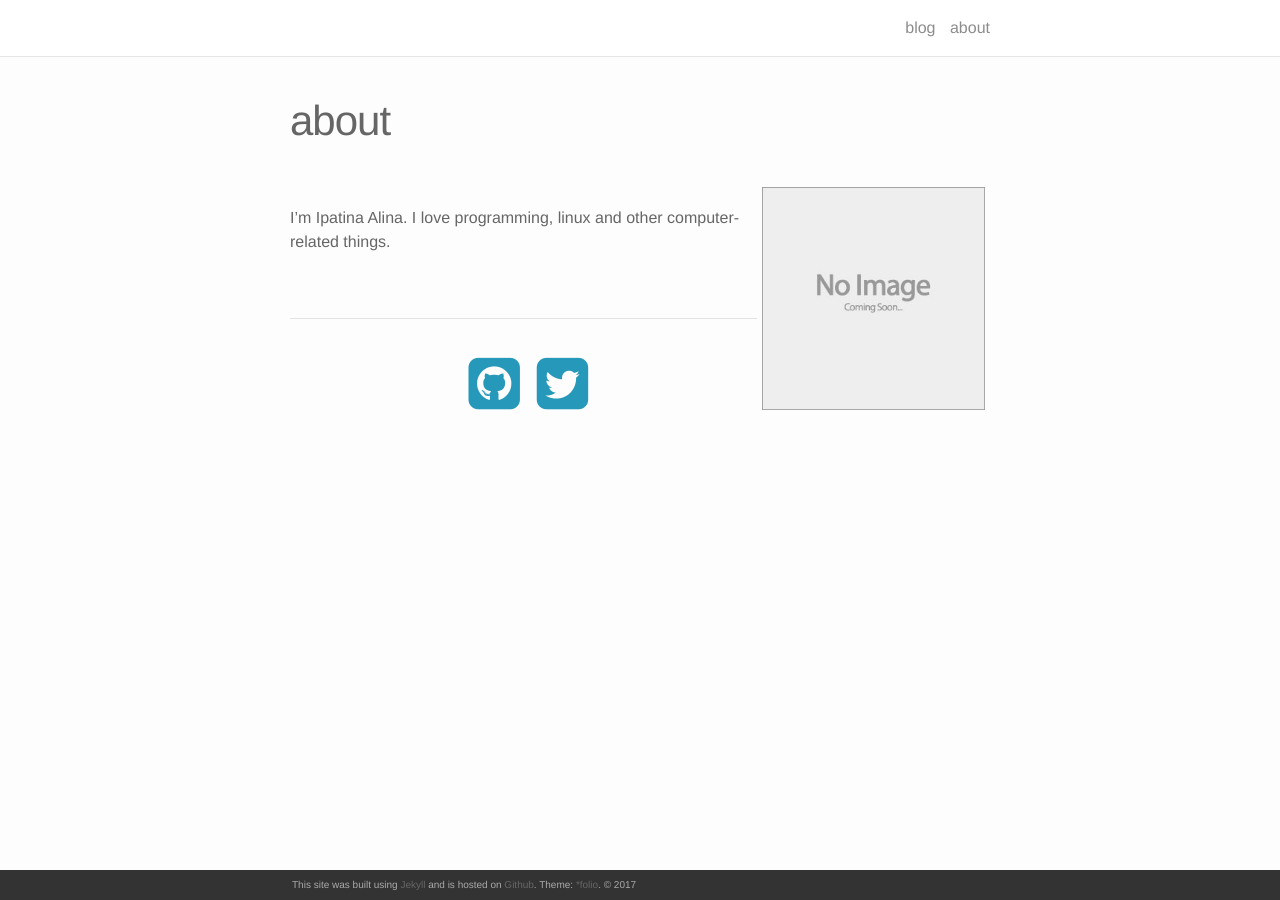
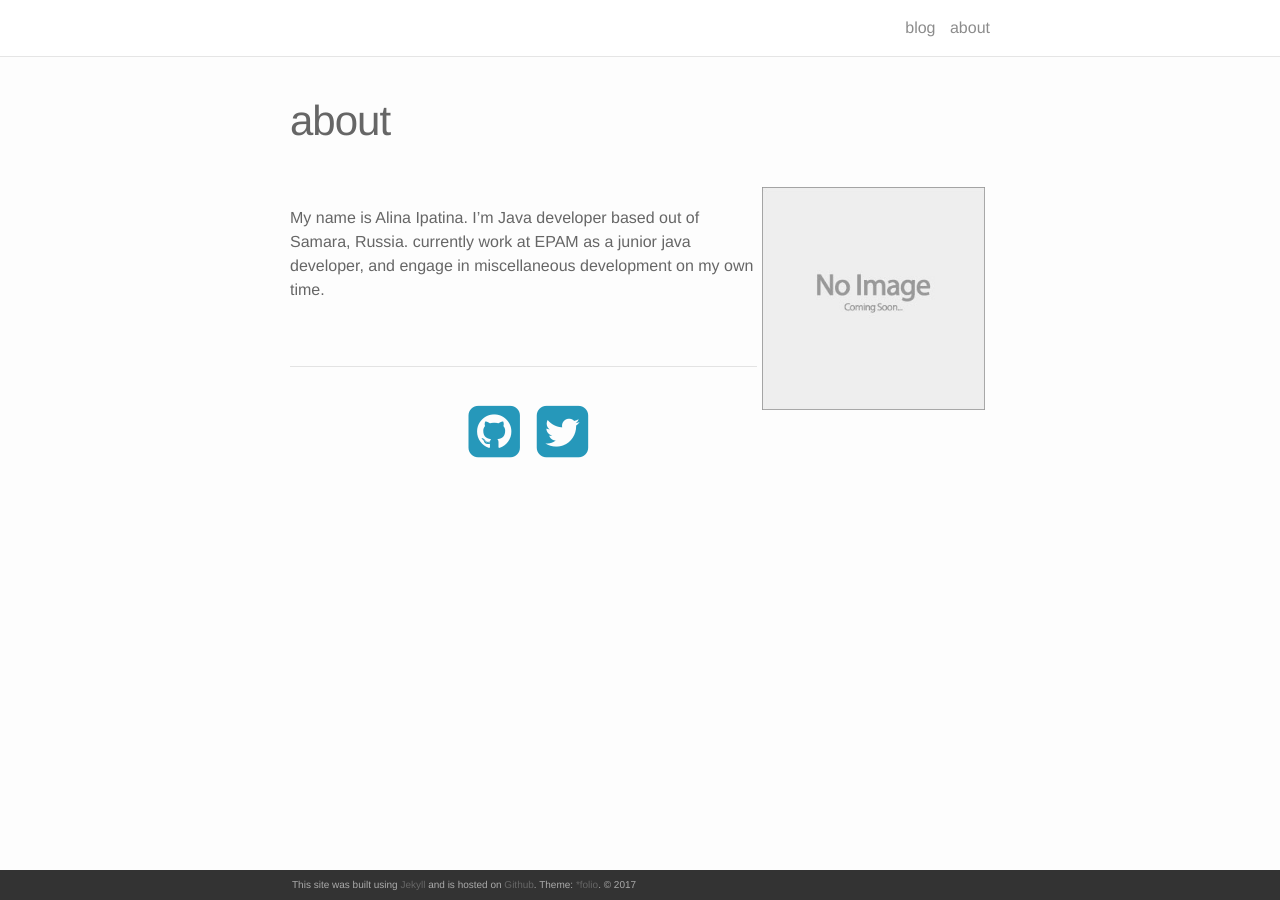
Before and after one commit to ipatina/ipatina.github.io, a Jekyll site: the page built from about.md, in a window 1280 px wide. Built offline with Jekyll 4.4.1, drawn with Linux system fonts in a browser that asks for light colours; nearby versions of some CDN libraries.

Commit message:
edit about.md

```diff
--- a/about.md
+++ b/about.md
@@ -7,7 +7,7 @@ permalink: /about/
 <img class="col one right" src="/img/prof_pic.jpg">
 
 <br/>
-I'm Ipatina Alina. I love programming, linux and other computer-related things.
+My name is Alina Ipatina. I'm Java developer based out of Samara, Russia. currently work at EPAM as a junior java developer, and engage in miscellaneous development on my own time.
 
 
 <br/>
```
